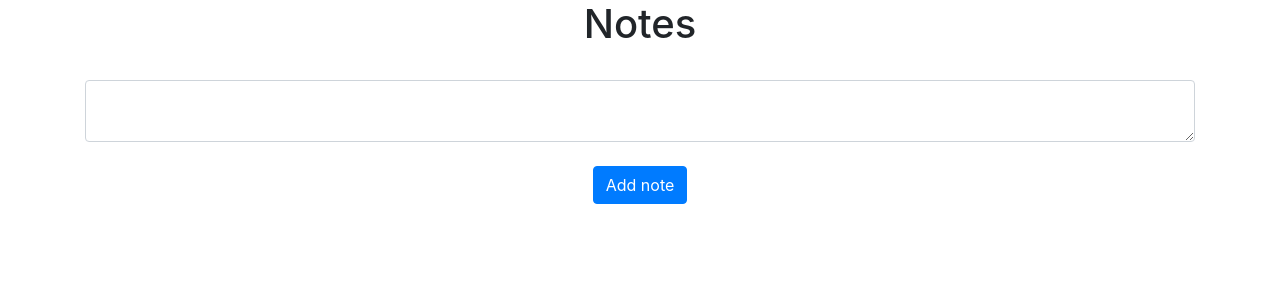
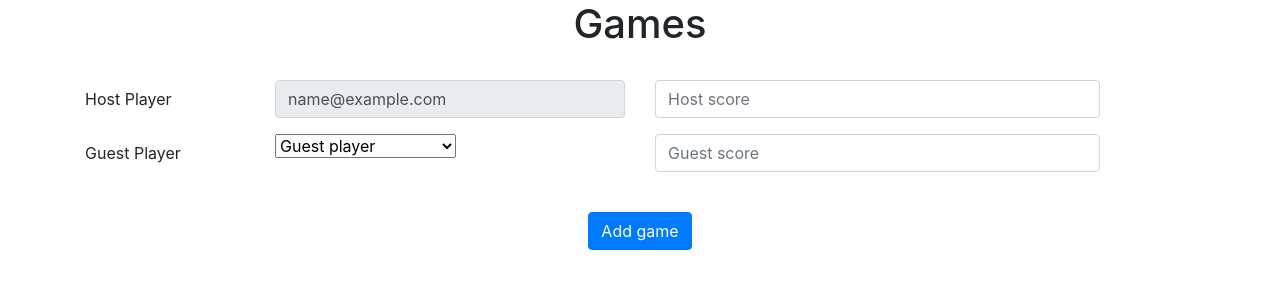
Before and after one commit to tomasz-bosak/golf-putting-content, a Flask app: page / in a window 1280 px wide. Shown: the part 56-356 px from the top of the page. Run offline with Flask 3, Linux system fonts and the light colour scheme; the visitor is signed in with stand-in values (Sample User, id 1); data comes from the database, SQL or seed files in the repository; data that the repository does not hold is empty; some libraries are stand-ins or nearby versions.

Commit message:
Prepare first version of golf tournament
remove Notes
add Games
update Home page

use select in form

```diff
--- a/website/static/index.js
+++ b/website/static/index.js
@@ -1,7 +1,7 @@
-function deleteNote(noteId){
-    fetch("/delete-note", {
+function deleteGame(gameId){
+    fetch("/delete-game", {
         method:"POST",
-        body: JSON.stringify({ noteId: noteId }),
+        body: JSON.stringify({ gameId: gameId }),
     }).then ((_res) => {
         window.location.href = "/";
     });
--- a/website/templates/home.html
+++ b/website/templates/home.html
@@ -1,22 +1,61 @@
 {% extends "base.html" %}
 {% block title %}Home{% endblock %}
 {% block content%}
-<h1 align="center">Notes</h1>
+<h1 align="center">Games</h1>
 <ul class="list-group list-group-flash" id="notes">
-{% for note in user.notes %}
-    <li class="list-group-item">{{note.data}}
-        <button type="button" class="close" onclick="deleteNote({{ note.id }})">
-            <span aria-hidden="true">&times;</span>
-        </button>
-    </li>
+{% for game in user.game_host %}
+    {% for player in players%}
+        {%if player.id == game.guest_id %}
+            <li class="list-group-item">Game no. {{game.id}} ==> {{user.email}} - {{game.host_score}} : {{game.guest_score}} - {{player.email}}
+                <button type="button" class="close" onclick="deleteGame({{ game.id }})">
+                <span aria-hidden="true">&times;</span>
+            </button>
+        </li>
+        {% endif %}
+    {% endfor %}
+{% endfor %}
+{% for game in user.game_guest %}
+    {% for player in players%}
+        {%if player.id == game.host_id %}
+            <li class="list-group-item">Game no. {{game.id}} ==> {{player.email}} - {{game.host_score}} : {{game.guest_score}} - {{user.email}}
+                <button type="button" class="close" onclick="deleteGame({{ game.id }})">
+                    <span aria-hidden="true">&times;</span>
+                </button>
+            </li>
+        {% endif %}
+    {% endfor %}
 {% endfor %}
 </ul>
 <br/>
 <form method="POST">
-    <textarea name="note" id="note" class="form-control"></textarea>
+    <div class="form-group">
+        <div class="mb-3 row">
+            <label for="host" class="col-sm-2 col-form-label">Host Player</label>
+            <div class="col-sm-4">
+                <input class="form-control" type="text" id="host" name="host" value="{{ user.email }}" readonly/>
+            </div>
+            <div class="col-sm-5">
+                <input type="text" class="form-control" id="host_score" name="host_score" placeholder="Host score"/>
+            </div>
+        </div>
+        <div class="mb-3 row">
+            <label for="guest" class="col-sm-2 col-form-label">Guest Player</label>
+            <div class="col-sm-4">
+                <select class="form-select" name="guest">
+                    <option selected>Guest player</option>
+                    {% for player in players %}
+                        <option value="{{player.email}}">{{player.email}}</option>
+                    {% endfor %}
+                </select>
+            </div>
+            <div class="col-sm-5">
+                <input type="text" class="form-control" id="guest_score" name="guest_score" placeholder="Guest score"/>
+            </div>
+        </div>
+    </div>
     <br/>
     <div align="center">
-        <button type="submit" class="btn btn-primary">Add note</button>
+        <button type="submit" class="btn btn-primary">Add game</button>
     </div>
 </form>
 {% endblock %}
--- a/website/views.py
+++ b/website/views.py
@@ -1,6 +1,6 @@
 from flask import Blueprint, render_template, request, flash,jsonify
 from flask_login import login_required,  current_user
-from .models import Note
+from .models import Game, User
 from . import db
 import json
 
@@ -10,25 +10,38 @@
 @login_required
 def home():
         if request.method == 'POST':
-            note = request.form.get('note')
-            if len(note) < 1:
-                flash('Note too short', category='error')
+            data = request.form
+            print(data)
+
+            host = request.form.get('host')
+            guest = request.form.get('guest')
+            host_score = request.form.get('host_score')
+            guest_score = request.form.get('guest_score')
+
+            guestId = User.query.filter_by(email=guest).first()
+
+            if guestId == "" :
+                flash('Guest not known', category='error')
+            elif host == guest:
+                flash('Cannot play with yourself', category='error')
             else:
-                new_note = Note(data=note, user_id = current_user.id)
-                db.session.add(new_note)
+                new_game = Game(host_id = current_user.id, guest_id = guestId.id, host_score = host_score, guest_score= guest_score, accepted=False)
+                db.session.add(new_game)
                 db.session.commit()
+                flash('Note added', category='success')
+        print(current_user.game_host)
+        all_players = User.query.all()
+        return render_template("home.html", user=current_user, players=all_players)
 
-                flash('Note added', category='success')
-        return render_template("home.html", user=current_user)
 
-@views.route('/delete-note', methods=['POST'])
-def delete_note():
-    note1 = json.loads(request.data)
-    noteId = note1['noteId']
-    note = Note.query.get(noteId)
-    if note:
-        if note.user_id == current_user.id:
-            db.session.delete(note)
+@views.route('/delete-game', methods=['POST'])
+def delete_game():
+    gamed = json.loads(request.data)
+    gameId = gamed['gameId']
+    print (f"trying to delete game: {gameId}")
+    game = Game.query.get(gameId)
+    if game:
+        if game.host_id == current_user.id or game.guest_id == current_user.id:
+            db.session.delete(game)
             db.session.commit()
-
     return jsonify({})
```
Also changed, not shown: website/models.py (+11 -0 lines).
